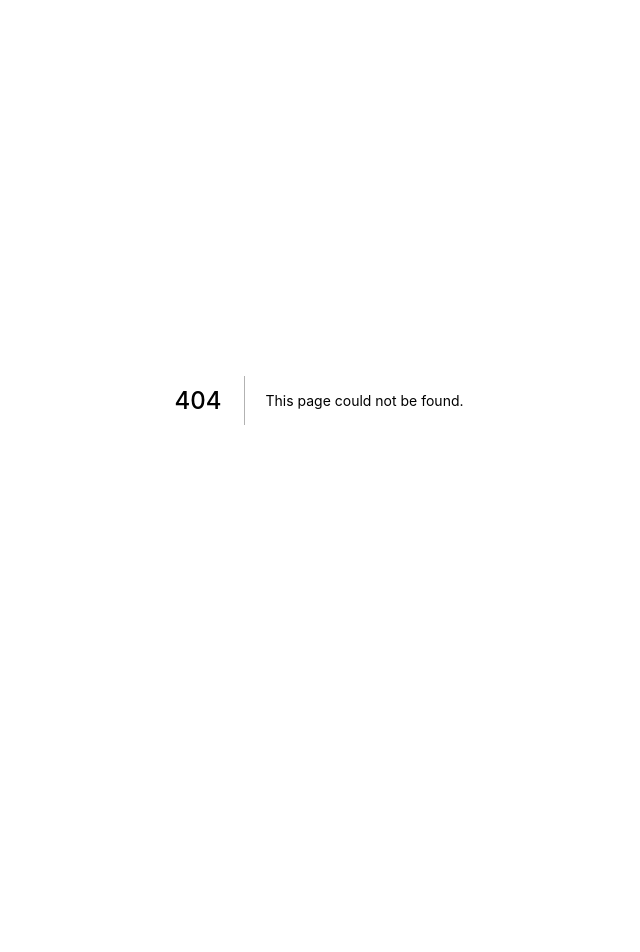
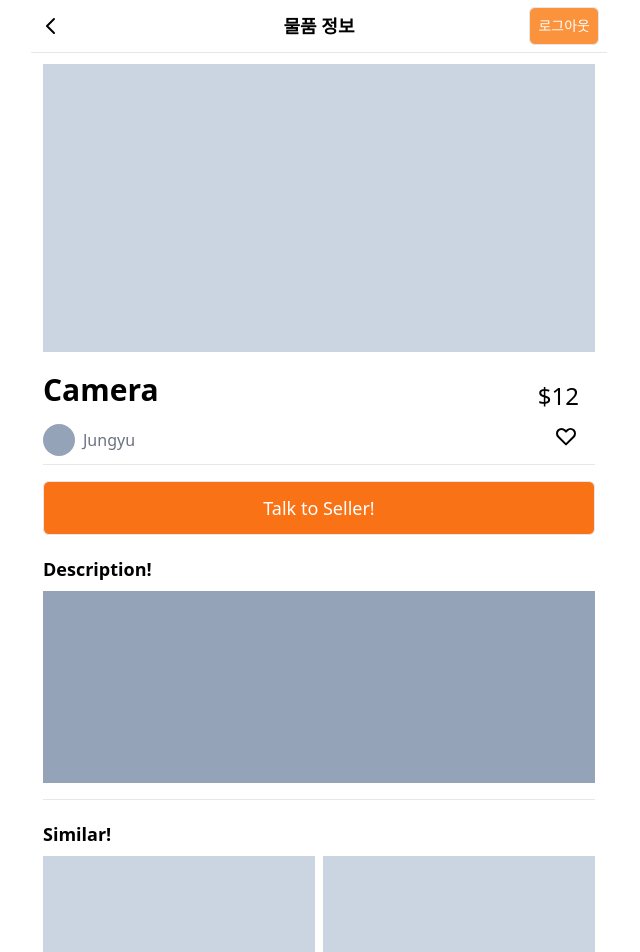
Before and after one commit to jungyu333/carrot_market, a Next.js app: page /items/1 in a window 1280 px wide. Before the commit this address had no page. Shown: the top 952 px of the page, without its empty margins (321-961 px from the left). Before the commit the page ends 800 px from the top, so only its background shows below. Built offline with nearby package versions, Linux system fonts and the light colour scheme.

Commit message:
items/[id].tsx css

```diff
--- /dev/null
+++ b/pages/items/[id].tsx
@@ -0,0 +1,197 @@
+import { NextPage } from "next";
+import tw from "tailwind-styled-components";
+import Layout from "../../components/layout";
+
+const Wrapper = tw.div`
+  mt-16
+  px-3
+`;
+
+const ImageContainer = tw.div`
+  h-72
+  bg-slate-300
+`;
+
+const ProductInfoWrapper = tw.div`
+  flex
+  justify-between
+  items-center
+  mt-5
+  border-b
+  pb-2
+`;
+
+const ProductInfoContainer = tw.div`
+  flex
+  flex-col
+  space-y-4
+  justify-center
+  items-start
+`;
+
+const ProductName = tw.h1`
+  font-bold
+  text-3xl
+`;
+
+const UserContainer = tw.div`
+  flex
+  items-center
+  space-x-2
+`;
+
+const Avatar = tw.div`
+  bg-slate-400
+  h-8
+  w-8
+  rounded-full
+`;
+
+const UserName = tw.span`
+  font-medium
+  text-gray-500
+`;
+
+const ProductSubInfoContainer = tw.div`
+  flex
+  flex-col
+  space-y-3
+`;
+
+const Price = tw.span`
+  text-2xl
+  pr-4
+`;
+
+const Heart = tw.div`
+  flex
+  items-center
+  justify-center
+`;
+
+const ButtonContainer = tw.div`
+  mt-4
+`;
+
+const Button = tw.button`
+  border
+  p-2
+  w-full
+  py-3
+  rounded-md
+  bg-orange-500
+  text-white
+  text-lg
+  hover:bg-orange-600
+  focus:outline-none
+`;
+
+const DescriptionWrapper = tw.div`
+  mt-5
+  border-b
+  pb-4
+  space-y-2
+`;
+
+const DescriptionHeader = tw.h1`
+  font-bold
+  text-lg
+`;
+
+const Description = tw.div`
+  w-full
+  bg-slate-400
+  h-48
+  scroll-auto
+`;
+
+const SimilarWrapper = tw.div`
+  mt-5
+  border-b
+  pb-4
+  space-y-2
+`;
+
+const SimilarHaeder = tw.h1`
+  font-bold
+  text-lg
+`;
+
+const SimilarContainer = tw.div`
+  grid
+  grid-cols-2
+  gap-2
+`;
+
+const SimilarProduct = tw.div`
+  cursor-pointer
+`;
+
+const SimilarImage = tw.div`
+  w-full
+  h-52
+  bg-slate-300
+
+`;
+
+const SimilarName = tw.span`
+  text-sm
+  text-gray-400
+`;
+const ItemDetail: NextPage = () => {
+  return (
+    <Layout canGoBack title="물품 정보" hasTabBar={false} isLogIn>
+      <Wrapper>
+        <ImageContainer></ImageContainer>
+        <ProductInfoWrapper>
+          <ProductInfoContainer>
+            <ProductName>Camera</ProductName>
+            <UserContainer>
+              <Avatar />
+              <UserName>Jungyu</UserName>
+            </UserContainer>
+          </ProductInfoContainer>
+          <ProductSubInfoContainer>
+            <Price>$12</Price>
+            <Heart>
+              <svg
+                xmlns="http://www.w3.org/2000/svg"
+                className="h-6 w-6"
+                fill="none"
+                viewBox="0 0 24 24"
+                stroke="currentColor"
+                strokeWidth="2"
+              >
+                <path
+                  strokeLinecap="round"
+                  strokeLinejoin="round"
+                  d="M4.318 6.318a4.5 4.5 0 000 6.364L12 20.364l7.682-7.682a4.5 4.5 0 00-6.364-6.364L12 7.636l-1.318-1.318a4.5 4.5 0 00-6.364 0z"
+                />
+              </svg>
+            </Heart>
+          </ProductSubInfoContainer>
+        </ProductInfoWrapper>
+        <ButtonContainer>
+          <Button>Talk to Seller!</Button>
+        </ButtonContainer>
+        <DescriptionWrapper>
+          <DescriptionHeader>Description!</DescriptionHeader>
+          <Description></Description>
+        </DescriptionWrapper>
+        <SimilarWrapper>
+          <SimilarHaeder>Similar!</SimilarHaeder>
+          <SimilarContainer>
+            {[1, 2, 3, 4, 5, 6, 7].map((item) => (
+              <SimilarProduct key={item}>
+                <SimilarImage />
+                <SimilarName>camera box</SimilarName>
+              </SimilarProduct>
+            ))}
+          </SimilarContainer>
+        </SimilarWrapper>
+      </Wrapper>
+    </Layout>
+  );
+};
+
+export default ItemDetail;
```
